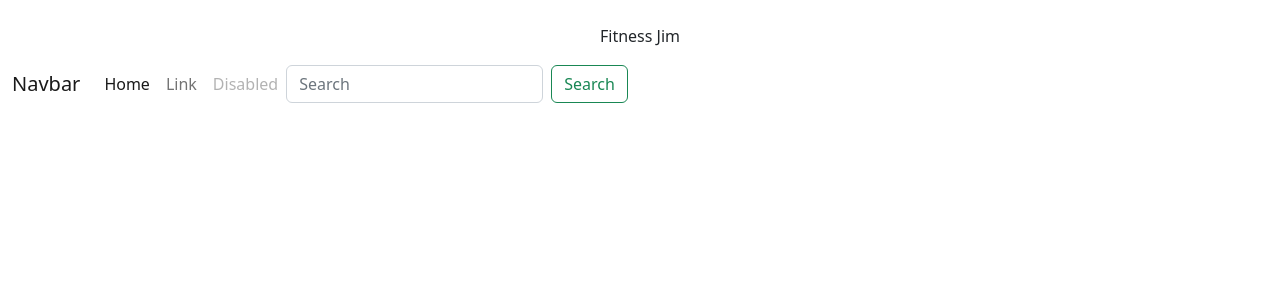
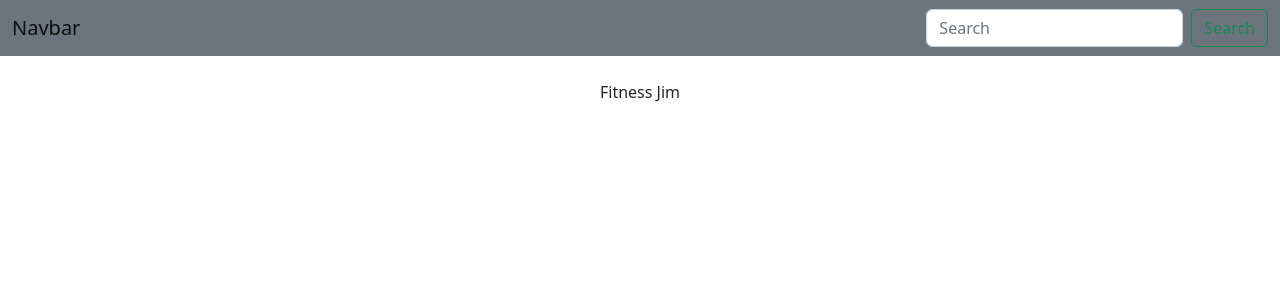
Before and after one commit to ruthasoll/DOT_Training, a React (Create React App) app in the folder jimmanagement/: page / in a window 1280 px wide. Shown: the top 300 px of the page. Built offline with nearby package versions, Linux system fonts and the light colour scheme.

Commit message:
navigation problems fixed

```diff
--- a/jimmanagement/src/components/navbar.js
+++ b/jimmanagement/src/components/navbar.js
@@ -1,41 +1,24 @@
 const Login = () => {
     return(
         <div>
-            <div class="mt-4 ml-6">Fitness Jim</div>
-           <nav className="navbar">
-            <div className="Links">
-            <nav class="navbar navbar-expand-lg bg-body-tertiary">
+
+           <nav className="navbabbbr">
+
+            <nav class="navbar bg-body-tertiary bg-secondary">
   <div class="container-fluid">
-    <button class="navbar-toggler" type="button" data-bs-toggle="collapse" data-bs-target="#navbarTogglerDemo03" aria-controls="navbarTogglerDemo03" aria-expanded="false" aria-label="Toggle navigation">
-      <span class="navbar-toggler-icon"></span>
-    </button>
-    <a class="navbar-brand" href="#">Navbar</a>
-    <div class="collapse navbar-collapse" id="navbarTogglerDemo03">
-      <ul class="navbar-nav me-auto mb-2 mb-lg-0">
-        <li class="nav-item">
-          <a class="nav-link active" aria-current="page" href="#">Home</a>
-        </li>
-        <li class="nav-item">
-          <a class="nav-link" href="#">Link</a>
-        </li>
-        <li class="nav-item">
-          <a class="nav-link disabled">Disabled</a>
-        </li>
-      </ul>
-      <form class="d-flex" role="search">
-        <input class="form-control me-2" type="search" placeholder="Search" aria-label="Search"/>
-        <button class="btn btn-outline-success" type="submit">Search</button>
-      </form>
-    </div>
+    <a class="navbar-brand">Navbar</a>
+    <form class="d-flex" role="search">
+      <input class="form-control me-2" type="search" placeholder="Search" aria-label="Search" />
+      <button class="btn btn-outline-success" type="submit">Search</button>
+    </form>
   </div>
 </nav>
-                {/* <a href="/Join">Join</a>
-                <a href="/about">About us</a>
-                <a href="message">Message us</a> */}
+</nav>
 
+              <div class="mt-4 ml-6">Fitness Jim</div>
             </div>
-        </nav>
-        </div>
+
+
 
     );
 }
```
